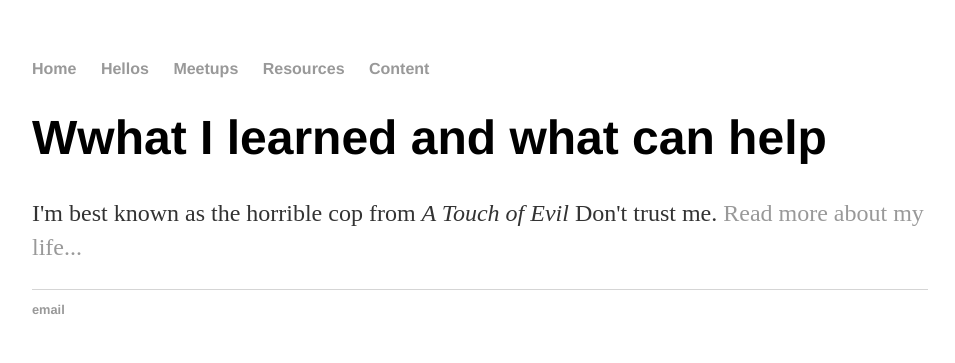
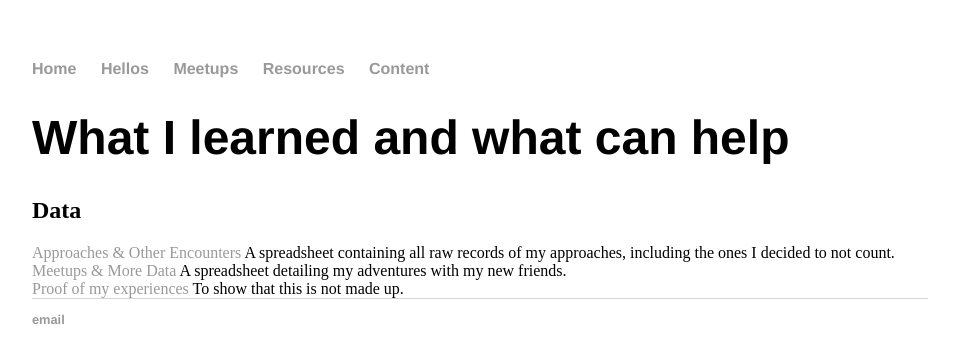
Before and after one commit to ahundredhellos/ahundredhellos.github.io, a Jekyll site: the page built from resources/index.html, in a window 1280 px wide. Shown: the top 363 px of the page, without its empty margins (160-1115 px from the left). Built offline with Jekyll 4.4.1, drawn with Linux system fonts in a browser that asks for light colours.

Commit message:
Update index.html

```diff
--- a/resources/index.html
+++ b/resources/index.html
@@ -3,6 +3,12 @@ layout: default
 title: helpful resources
 ---
 <div class="blurb">
-	<h1>Wwhat I learned and what can help</h1>
-	<p>I'm best known as the horrible cop from <em>A Touch of Evil</em> Don't trust me. <a href="/about">Read more about my life...</a></p>
+	<h1>What I learned and what can help</h1>
+  <h2>Data
+  </h2>
+	 <a href="https://docs.google.com/spreadsheets/d/1WKcBGFrnWoHtfMNXkR7tvfUy_ejzsPOg-gY5sc5d11U/edit?usp=sharing ">Approaches & Other Encounters</a> A spreadsheet containing all raw records of my approaches, including the ones I decided to not count.
+  <br>
+   <a href="https://drive.google.com/open?id=1zqVyzV04NyUf2pporAiUHy0ZcEARwkJIHcr5-ByNWtA ">Meetups & More Data</a> A spreadsheet detailing my adventures with my new friends.
+  <br>
+  <a href="https://drive.google.com/drive/folders/0B09g37NPOqvLR0tZYkNMOVV6aTA?usp=sharing">Proof of my experiences</a> To show that this is not made up.
 </div><!-- /.blurb -->
```
